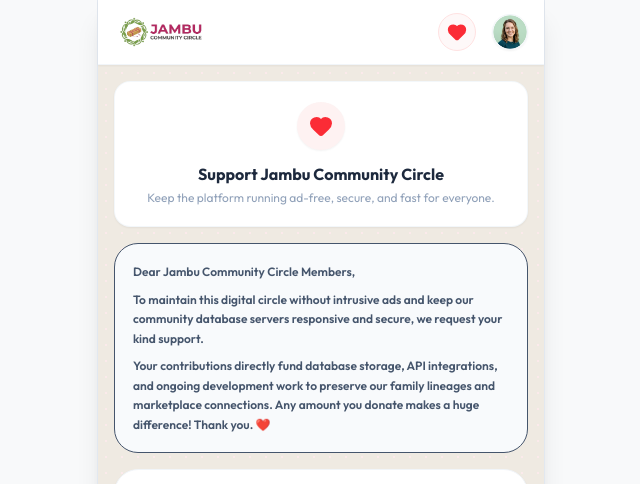
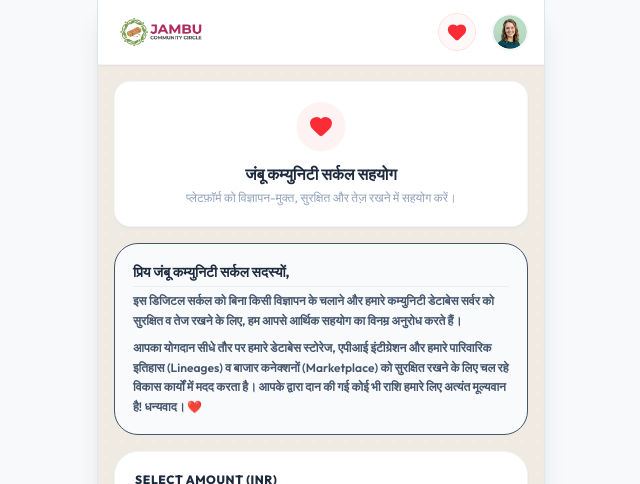
Before and after one commit to parsainitin/community-circle, a Next.js app: page /donate in a window 1280 px wide. Shown: the top 484 px of the page, without its empty margins (319-959 px from the left). Built offline with nearby package versions, Linux system fonts and the light colour scheme; no server answers; the database is empty; sample sign-in values are in the browser's storage.

Commit message:
i18n: translate donation requesting header and note to Hindi Devanagari script by default

```diff
--- a/src/app/donate/page.tsx
+++ b/src/app/donate/page.tsx
@@ -103,23 +103,23 @@
           <Heart className="w-6 h-6 fill-red-500" />
         </div>
         <div className="space-y-1">
-          <h2 className="text-base font-bold text-slate-800">Support Jambu Community Circle</h2>
+          <h2 className="text-base font-bold text-slate-800">जंबू कम्युनिटी सर्कल सहयोग</h2>
           <p className="text-xs text-slate-400">
-            Keep the platform running ad-free, secure, and fast for everyone.
+            प्लेटफ़ॉर्म को विज्ञापन-मुक्त, सुरक्षित और तेज़ रखने में सहयोग करें।
           </p>
         </div>
       </div>
 
       {/* 💌 REQUEST NOTE */}
       <div className="bg-slate-50 border border-slate-150 p-4.5 rounded-3xl leading-relaxed text-xs text-slate-600 font-semibold space-y-2">
-        <p>
-          Dear Jambu Community Circle Members,
+        <p className="text-sm font-bold text-slate-800 border-b border-slate-200/60 pb-1 mb-1">
+          प्रिय जंबू कम्युनिटी सर्कल सदस्यों,
         </p>
         <p>
-          To maintain this digital circle without intrusive ads and keep our community database servers responsive and secure, we request your kind support.
+          इस डिजिटल सर्कल को बिना किसी विज्ञापन के चलाने और हमारे कम्युनिटी डेटाबेस सर्वर को सुरक्षित व तेज रखने के लिए, हम आपसे आर्थिक सहयोग का विनम्र अनुरोध करते हैं।
         </p>
         <p>
-          Your contributions directly fund database storage, API integrations, and ongoing development work to preserve our family lineages and marketplace connections. Any amount you donate makes a huge difference! Thank you. ❤️
+          आपका योगदान सीधे तौर पर हमारे डेटाबेस स्टोरेज, एपीआई इंटीग्रेशन और हमारे पारिवारिक इतिहास (Lineages) व बाजार कनेक्शनों (Marketplace) को सुरक्षित रखने के लिए चल रहे विकास कार्यों में मदद करता है। आपके द्वारा दान की गई कोई भी राशि हमारे लिए अत्यंत मूल्यवान है! धन्यवाद। ❤️
         </p>
       </div>
 
```
Also changed, not shown: 1 other file (tests, documents, lock files or other folders).
